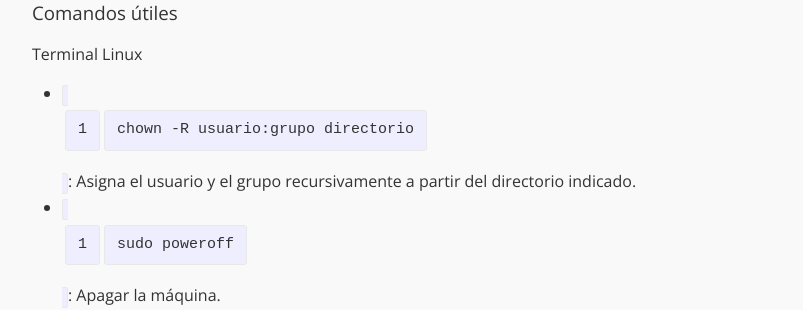
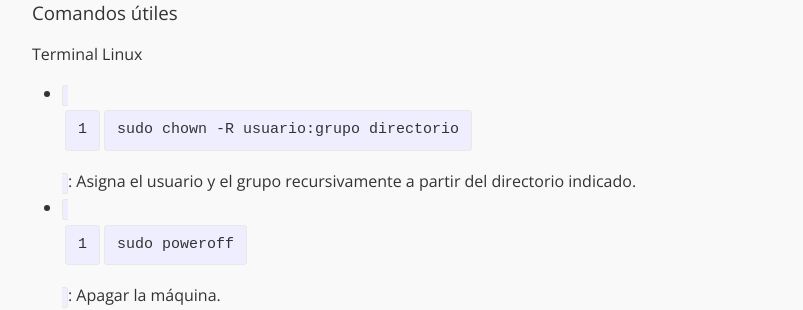
Before and after one commit to eduardofilo/eduardofilo.jekyll, a Jekyll site: the page built from proyectos/minecraft.md, in a window 1280 px wide and 900 px high, scrolled down 4321 px. Shown: the part 139-449 px from the top of the window, without its empty margins (238-1041 px from the left). Built offline with Jekyll 4.4.1, drawn with Linux system fonts in a browser that asks for light colours; emoji names are drawn with the system emoji font; Markdown is read by kramdown in place of the engine named in the settings.

Commit message:
Comandos Linux en proyecto Minecraft.

```diff
--- a/proyectos/minecraft.md
+++ b/proyectos/minecraft.md
@@ -187,7 +187,7 @@ worlds:
 
 #### Terminal Linux
 
-* `chown -R usuario:grupo directorio`: Asigna el usuario y el grupo recursivamente a partir del directorio indicado.
+* `sudo chown -R usuario:grupo directorio`: Asigna el usuario y el grupo recursivamente a partir del directorio indicado.
 * `sudo poweroff`: Apagar la máquina.
 * `sudo reboot`: Reiniciar la máquina.
 * `ifconfig eth0`: Datos de TCP/IP del adaptador de red `eth0` (tarjeta de red ethernet; los adaptadores wifi suelen llamarse `wlan0`).
```
